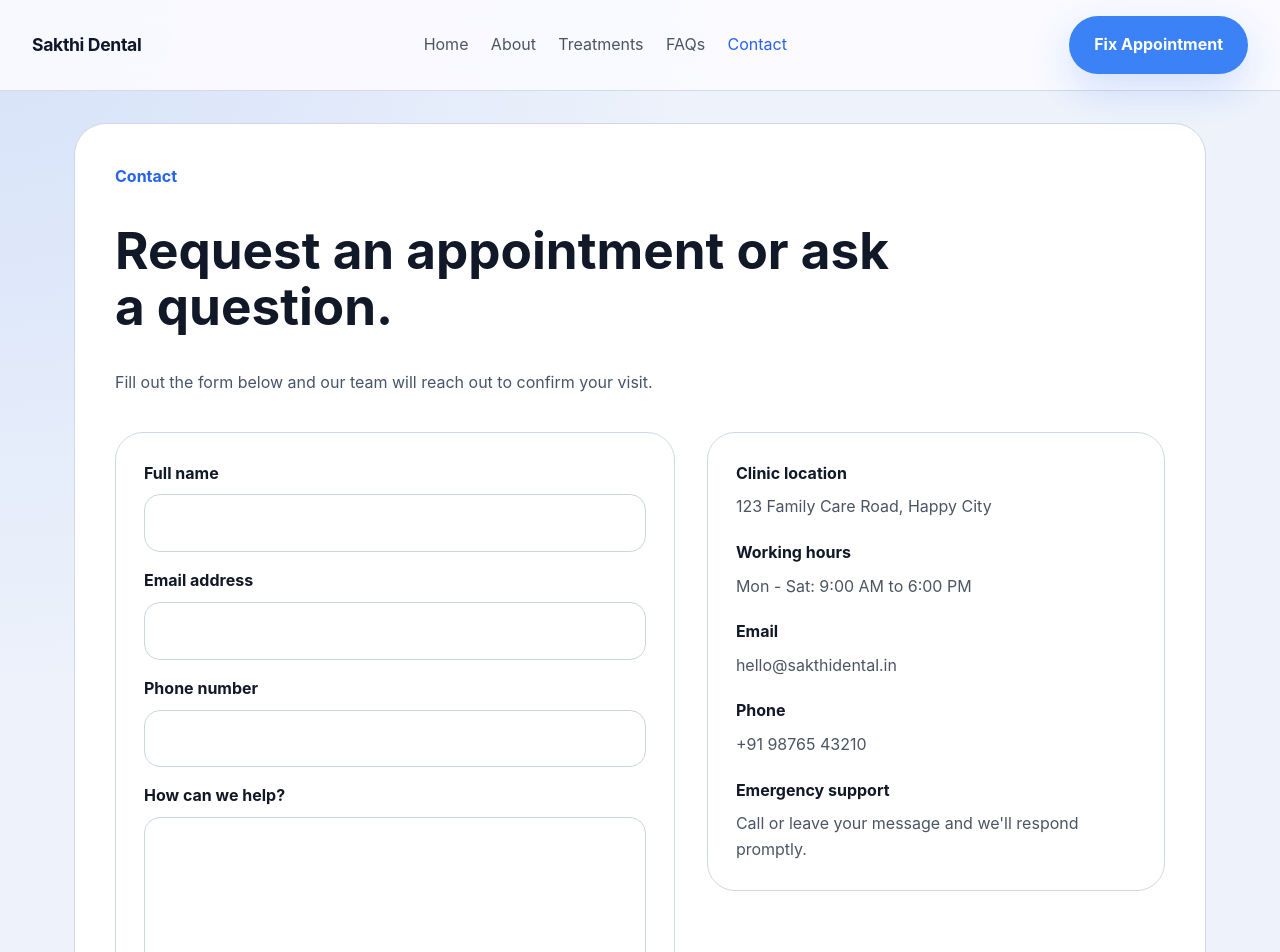
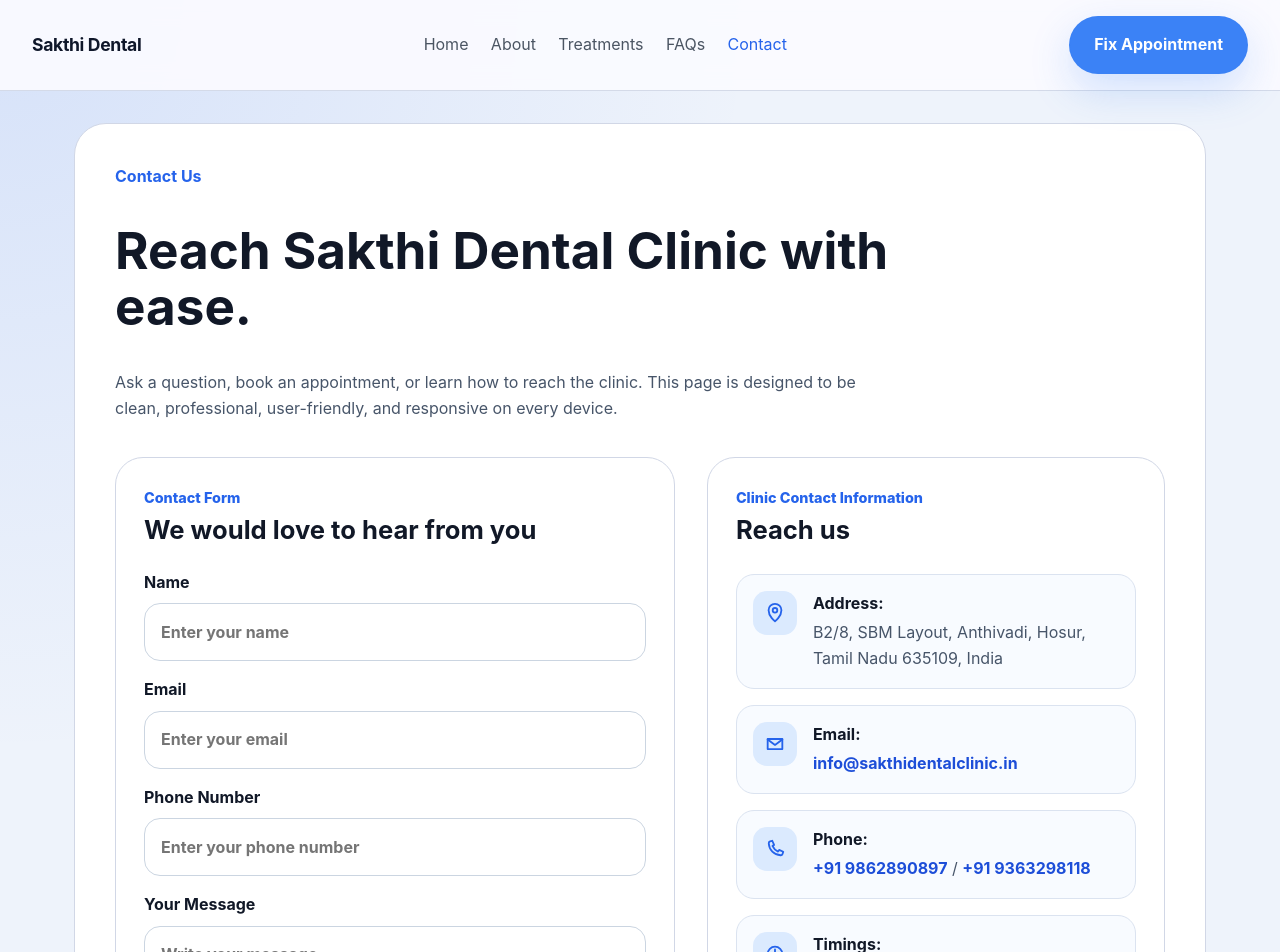
Before and after one commit to NihitAgarwal1/ShadowFox_Dental_Clinic, an Angular app: page /contact in a window 1280 px wide. Shown: the top 952 px of the page. Built offline with nearby package versions, Linux system fonts and the light colour scheme.

Commit message:
Validation feature intigrated

```diff
--- a/src/app/contact.component.html
+++ b/src/app/contact.component.html
@@ -1,54 +1,150 @@
 <section class="page-section page-contact">
   <div class="page-intro">
-    <span>Contact</span>
-    <h1>Request an appointment or ask a question.</h1>
-    <p>Fill out the form below and our team will reach out to confirm your visit.</p>
+    <span>Contact Us</span>
+    <h1>Reach Sakthi Dental Clinic with ease.</h1>
+    <p>
+      Ask a question, book an appointment, or learn how to reach the clinic. This page is designed
+      to be clean, professional, user-friendly, and responsive on every device.
+    </p>
   </div>
+
   <div class="contact-layout">
-    <form #contactForm="ngForm" (ngSubmit)="onSubmit(contactForm)" class="contact-form">
+    <form #contactForm="ngForm" (ngSubmit)="onSubmit(contactForm)" class="contact-form" novalidate>
+      <div class="form-heading">
+        <span>Contact Form</span>
+        <h2>We would love to hear from you</h2>
+      </div>
+
       <label>
-        Full name
-        <input name="name" [(ngModel)]="contact.name" required />
+        Name
+        <input
+          name="name"
+          type="text"
+          [(ngModel)]="contact.name"
+          #name="ngModel"
+          required
+          pattern="^[A-Za-z\s.'-]+$"
+          autocomplete="name"
+          placeholder="Enter your name"
+        />
+        <span class="field-error" *ngIf="name.invalid && (name.dirty || name.touched)">
+          <span *ngIf="name.errors?.['required']">Name is required.</span>
+          <span *ngIf="name.errors?.['pattern']">Name can only contain characters, spaces, apostrophes, periods, and hyphens.</span>
+        </span>
       </label>
+
       <label>
-        Email address
-        <input name="email" type="email" [(ngModel)]="contact.email" required />
+        Email
+        <input
+          name="email"
+          type="email"
+          [(ngModel)]="contact.email"
+          #email="ngModel"
+          required
+          email
+          autocomplete="email"
+          placeholder="Enter your email"
+        />
+        <span class="field-error" *ngIf="email.invalid && (email.dirty || email.touched)">
+          <span *ngIf="email.errors?.['required']">Email is required.</span>
+          <span *ngIf="email.errors?.['email']">Enter a valid email address.</span>
+        </span>
       </label>
+
       <label>
-        Phone number
-        <input name="phone" type="tel" [(ngModel)]="contact.phone" required />
+        Phone Number
+        <input
+          name="phone"
+          type="text"
+          [(ngModel)]="contact.phone"
+          #phone="ngModel"
+          required
+          inputmode="tel"
+          autocomplete="tel"
+          placeholder="Enter your phone number"
+        />
+        <span class="field-error" *ngIf="phone.invalid && (phone.dirty || phone.touched)">
+          <span *ngIf="phone.errors?.['required']">Phone number is required.</span>
+        </span>
       </label>
+
       <label>
-        How can we help?
-        <textarea name="message" rows="5" [(ngModel)]="contact.message" required></textarea>
+        Your Message
+        <textarea
+          name="message"
+          rows="5"
+          [(ngModel)]="contact.message"
+          #message="ngModel"
+          placeholder="Write your message"
+        ></textarea>
       </label>
-      <button type="submit" class="button primary" [disabled]="contactForm.invalid">Send request</button>
+
+      <button type="submit" class="button primary contact-submit" [disabled]="contactForm.invalid">Submit</button>
     </form>
-    <aside class="contact-info">
+
+    <aside class="contact-info" aria-labelledby="reach-us-title">
+      <div class="form-heading">
+        <span>Clinic Contact Information</span>
+        <h2 id="reach-us-title">Reach us</h2>
+      </div>
+
+      <ul class="reach-list">
+        <li>
+          <span class="contact-icon" aria-hidden="true">
+            <svg viewBox="0 0 24 24">
+              <path d="M12 21s7-5.1 7-12a7 7 0 1 0-14 0c0 6.9 7 12 7 12Z" />
+              <circle cx="12" cy="9" r="2.5" />
+            </svg>
+          </span>
           <div>
-        <strong>Clinic location</strong>
-        <p>123 Family Care Road, Happy City</p>
+            <strong>Address:</strong>
+            <p>B2/8, SBM Layout, Anthivadi, Hosur, Tamil Nadu 635109, India</p>
           </div>
+        </li>
+
+        <li>
+          <span class="contact-icon" aria-hidden="true">
+            <svg viewBox="0 0 24 24">
+              <path d="M4 6.5h16v11H4z" />
+              <path d="m4 7 8 6 8-6" />
+            </svg>
+          </span>
           <div>
-        <strong>Working hours</strong>
-        <p>Mon - Sat: 9:00 AM to 6:00 PM</p>
+            <strong>Email:</strong>
+            <p><a href="mailto:info@sakthidentalclinic.in">info@sakthidentalclinic.in</a></p>
           </div>
+        </li>
+
+        <li>
+          <span class="contact-icon" aria-hidden="true">
+            <svg viewBox="0 0 24 24">
+              <path d="M6.6 3.8 9 3l2 4.5-1.8 1.2a12.1 12.1 0 0 0 6.1 6.1L16.5 13l4.5 2-0.8 2.4c-.3.9-1.2 1.5-2.2 1.4C10.8 18.3 5.7 13.2 5.2 6c-.1-1 .5-1.9 1.4-2.2Z" />
+            </svg>
+          </span>
           <div>
-        <strong>Email</strong>
-        <p><a href="mailto:hello@sakthidental.in">hello@sakthidental.in</a></p>
+            <strong>Phone:</strong>
+            <p><a href="tel:+919862890897">+91 9862890897</a> / <a href="tel:+919363298118">+91 9363298118</a></p>
           </div>
+        </li>
+
+        <li>
+          <span class="contact-icon" aria-hidden="true">
+            <svg viewBox="0 0 24 24">
+              <circle cx="12" cy="12" r="8" />
+              <path d="M12 7v5l3 2" />
+            </svg>
+          </span>
           <div>
-        <strong>Phone</strong>
-        <p><a href="tel:+919876543210">+91 98765 43210</a></p>
+            <strong>Timings:</strong>
+            <p><b>Sunday to Saturday: 9am to 7pm</b></p>
           </div>
-      <div>
-        <strong>Emergency support</strong>
-        <p>Call or leave your message and we'll respond promptly.</p>
-      </div>
+        </li>
+      </ul>
     </aside>
   </div>
+
   <div class="form-success" *ngIf="submitted">
     <h2>Appointment request sent</h2>
-    <p>Thank you, {{ contact.name }}. We will contact you soon to confirm your appointment.</p>
+    <p>Thank you, {{ submittedName }}. We will contact you soon to confirm your appointment.</p>
   </div>
 </section>
```
Lines whose indentation alone changed are shown as unchanged.
